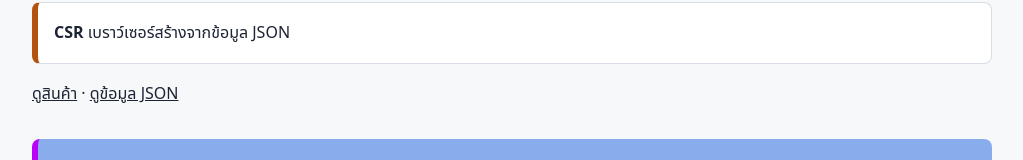
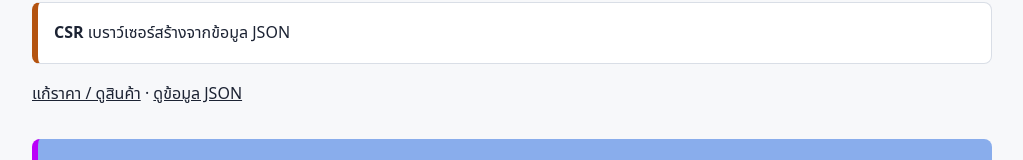
Before and after one commit to KokoKamijo/Mobile_lab1, a website: page public/index.html in a window 1280 px wide. Shown: the part 344-504 px from the top of the page, without its empty margins (128-1151 px from the left). Drawn offline with Linux system fonts and the light colour scheme.

Commit message:
Clarify product page link
Co-authored-by: Copilot <223556219+Copilot@users.noreply.github.com>

```diff
--- a/public/index.html
+++ b/public/index.html
@@ -16,7 +16,7 @@
       <li class="mode-link ssr"><a href="./ssr/"><strong>SSR</strong> เซิร์ฟเวอร์สร้างทุกครั้งที่มีคำขอ</a></li>
       <li class="mode-link csr"><a href="./csr/"><strong>CSR</strong> เบราว์เซอร์สร้างจากข้อมูล JSON</a></li>
     </ul>
-    <p><a href="./admin/">ดูสินค้า</a> · <a href="./api/products.json">ดูข้อมูล JSON</a></p>
+    <p><a href="./admin/">แก้ราคา / ดูสินค้า</a> · <a href="./api/products.json">ดูข้อมูล JSON</a></p>
 
     <!-- ขั้นที่ 6.1: แก้ข้อมูลในส่วนนี้เป็นของตนเอง -->
     <section class="author" aria-labelledby="author-title">
```
